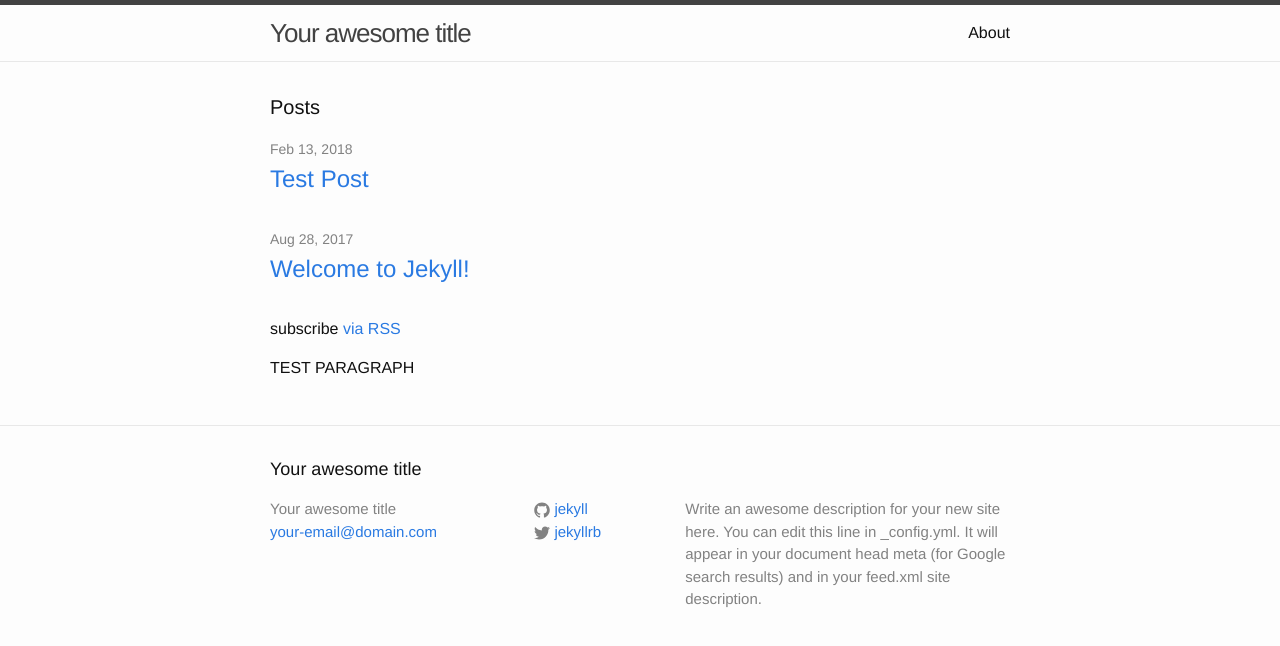
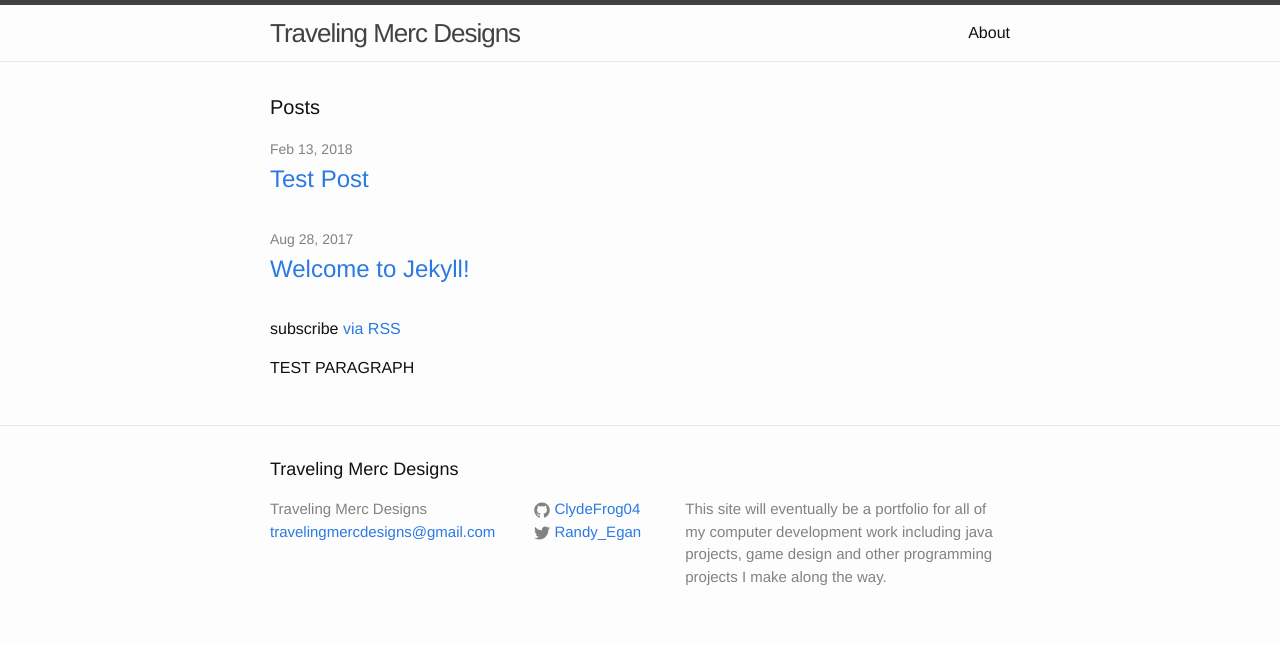
Before and after one commit to ClydeFrog04/ClydeFrog04.github.io, a Jekyll site: the page built from index.html, in a window 1280 px wide. Shown: the top 646 px of the page. Built offline with Jekyll 4.4.1, drawn with Linux system fonts in a browser that asks for light colours.

Commit message:
Updates to main page

```diff
--- a/_config.yml
+++ b/_config.yml
@@ -6,16 +6,14 @@
 # 'jekyll serve'. If you change this file, please restart the server process.
 
 # Site settings
-title: Your awesome title
-email: your-email@domain.com
+title: Traveling Merc Designs
+email: travelingmercdesigns@gmail.com
 description: > # this means to ignore newlines until "baseurl:"
-  Write an awesome description for your new site here. You can edit this
-  line in _config.yml. It will appear in your document head meta (for
-  Google search results) and in your feed.xml site description.
+  This site will eventually be a portfolio for all of my computer development work including java projects, game design and other programming projects I make along the way.
 baseurl: "" # the subpath of your site, e.g. /blog
-url: "http://yourdomain.com" # the base hostname & protocol for your site
-twitter_username: jekyllrb
-github_username:  jekyll
+url: "https://www.ClydeFrog04.com" # the base hostname & protocol for your site
+twitter_username: Randy_Egan
+github_username:  ClydeFrog04
 
 # Build settings
 markdown: kramdown
```
